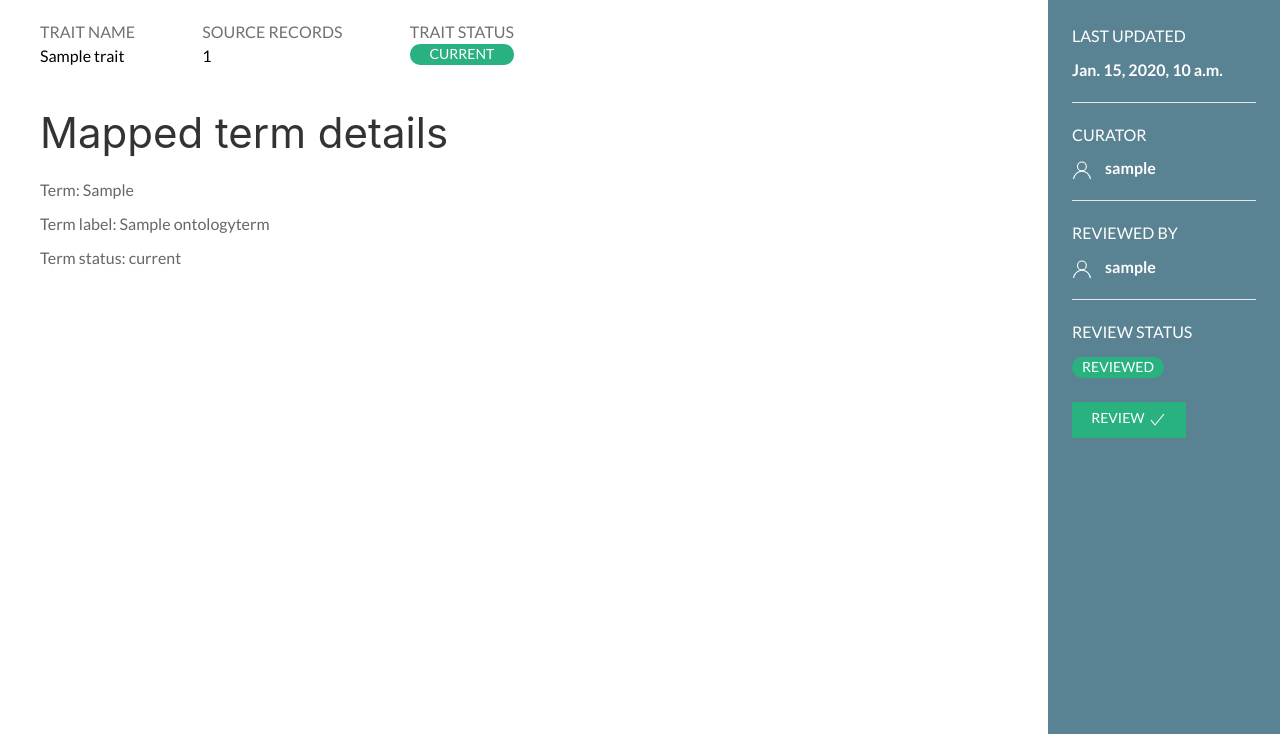
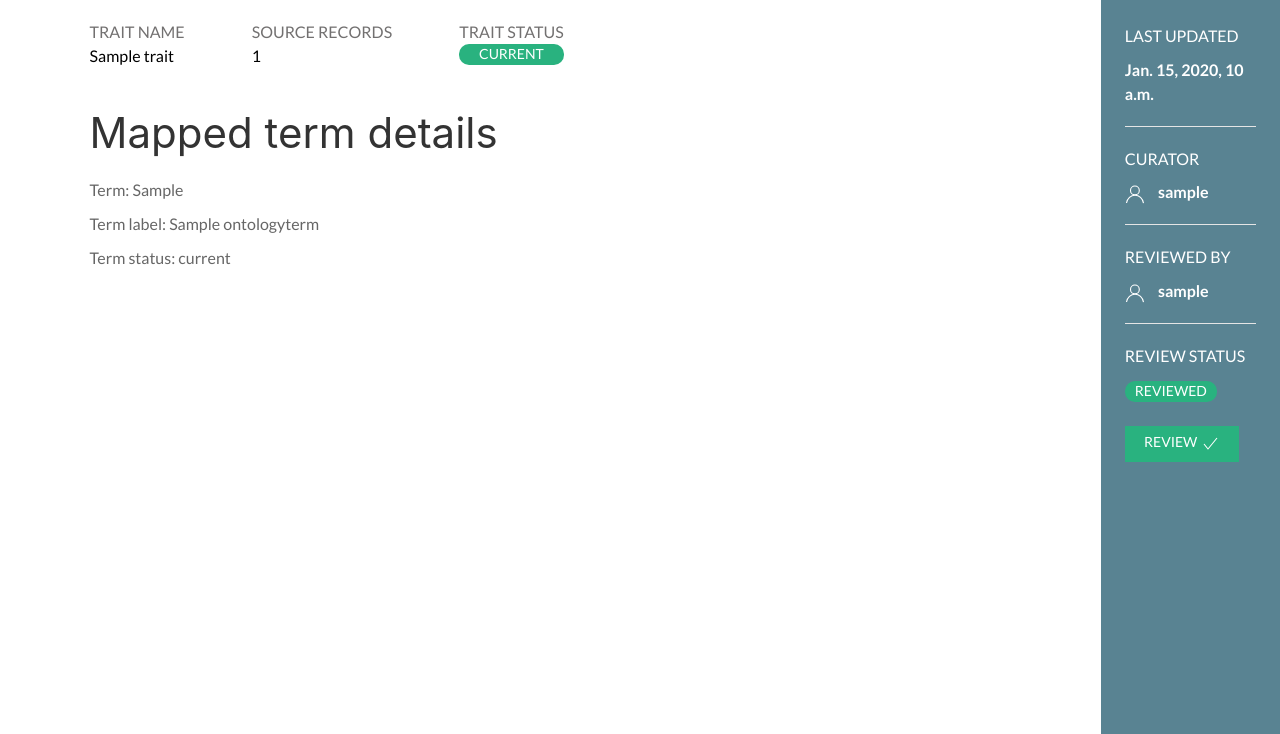
Before and after one commit to EBIvariation/trait-curation, a Django app: page /traits/1/ in a window 1280 px wide. Shown: the part 66-800 px from the top of the page. Run offline with Django 3.2, Linux system fonts and the light colour scheme; tables that the repository leaves empty hold one stand-in row (values such as "Sample post"); style sheets or scripts are compiled from the project's sources; some libraries are stand-ins or nearby versions.

Commit message:
Add percent width on sidebar and main container

```diff
--- a/traitcuration/static/styles/layout/sidebar/_sidebar.scss
+++ b/traitcuration/static/styles/layout/sidebar/_sidebar.scss
@@ -8,7 +8,7 @@
   overflow-x: hidden;
   overflow-y: auto;
   background-color: $color-secondary !important;
-  width: 14.5rem;
+  width: 14vw;
   z-index: 1;
 
   &__wrapper {
--- a/traitcuration/static/styles/pages/trait_detail/_trait_detail.scss
+++ b/traitcuration/static/styles/pages/trait_detail/_trait_detail.scss
@@ -1,5 +1,5 @@
 .trait-container {
-    margin-right: 14.5rem;
+    width: 86vw;
 }
 
 .info-section {
@@ -12,6 +12,10 @@
     display: flex;
     flex-direction: column;
     max-width: 40vw;
+
+    @media (max-width: 900px) {
+      max-width: 30vh;
+    }
   }
 
   &__title {
```
